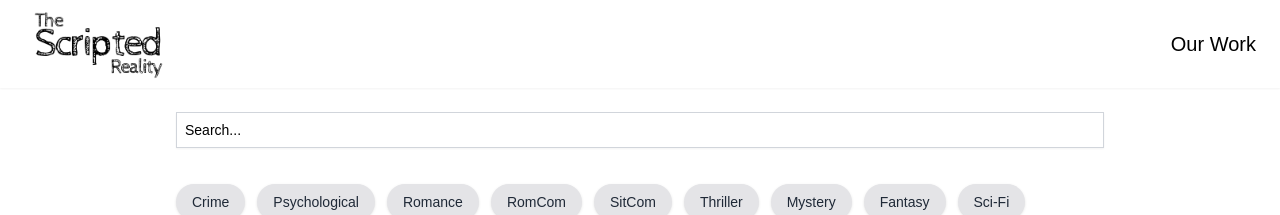
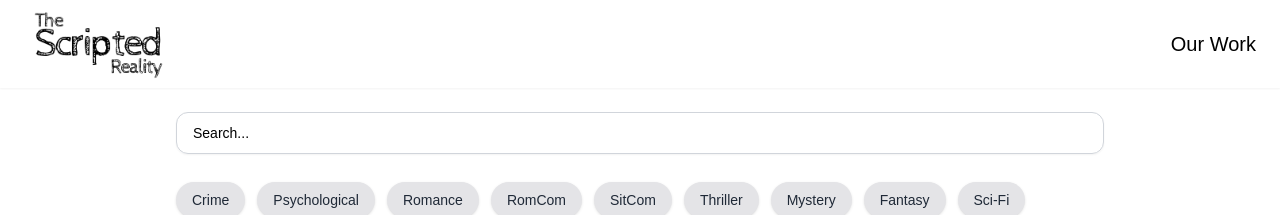
Before and after one commit to RRAJ644/the-scripted-reality, a Next.js app: page /scripts in a window 1280 px wide. Shown: the top 215 px of the page. Built offline with nearby package versions, Linux system fonts and the light colour scheme.

Commit message:
lodash added and optimized search

```diff
--- a/app/(app)/(scripts)/scripts/[genre]/page.tsx
+++ b/app/(app)/(scripts)/scripts/[genre]/page.tsx
@@ -1,5 +1,7 @@
 'use client'
 import ScreenplayGrid from '@/components/custom/ScreenplayGrid'
+import Search from '@/components/custom/Search'
+import useSearch from '@/hooks/useSearch'
 import { SCREEN_PLAYS } from '@/lib/constants'
 import { useParams } from 'next/navigation'
 import React from 'react'
@@ -213,12 +215,18 @@ const GenreInner = () => {
   const genre = params?.genre
   const genreStr = Array.isArray(genre) ? genre[0] : genre!
 
+  const { query, handleChange } = useSearch()
+
   const screenPlay = SCREEN_PLAYS.filter(
     (play) => genreStr?.toLowerCase() === play.genre.toLowerCase()
   )
 
-  const title = GENRE_DETAILS?.get(screenPlay[0].genre)?.title
-  const description = GENRE_DETAILS?.get(screenPlay[0].genre)?.description
+  const filteredScreenPlays = screenPlay.filter((play) =>
+    play.title.toLowerCase().includes(query.toLowerCase())
+  )
+
+  const title = GENRE_DETAILS?.get(screenPlay[0]?.genre)?.title
+  const description = GENRE_DETAILS?.get(screenPlay[0]?.genre)?.description
 
   return (
     <section className='w-full flex justify-center items-center flex-col gap-y-8 py-6 px-44 mt-6'>
@@ -231,7 +239,9 @@ const GenreInner = () => {
         </p>
       </div>
 
-      <ScreenplayGrid screenplays={screenPlay} />
+      <Search query={query} handleChange={handleChange} />
+
+      <ScreenplayGrid screenplays={filteredScreenPlays} />
     </section>
   )
 }
--- a/app/(app)/(scripts)/scripts/page.tsx
+++ b/app/(app)/(scripts)/scripts/page.tsx
@@ -1,44 +1,30 @@
 'use client'
-import { useState, useEffect, Suspense } from 'react'
-import { useSearchParams, useRouter } from 'next/navigation'
+import { Suspense } from 'react'
+import useSearch from '@/hooks/useSearch'
+import { useSearchParams } from 'next/navigation'
 import Filters from '@/components/custom/Filters'
 import ScreenplayGrid from '@/components/custom/ScreenplayGrid'
 import Search from '@/components/custom/Search'
 import { SCREEN_PLAYS } from '@/lib/constants'
 
 const ScriptsContent = () => {
-  const [query, setQuery] = useState('')
+  const { query, handleChange } = useSearch()
   const searchParams = useSearchParams()
-  const router = useRouter()
-
-  useEffect(() => {
-    const initialQuery = searchParams.get('query') || ''
-    setQuery(initialQuery)
-  }, [searchParams])
-
-  const handleChange = (e: React.ChangeEvent<HTMLInputElement>) => {
-    const newQuery = e.target.value
-    setQuery(newQuery)
-    const params = new URLSearchParams(searchParams)
-    if (newQuery) {
-      params.set('query', newQuery)
-    } else {
-      params.delete('query')
-    }
-    router.push(`?${params.toString()}`, { scroll: false })
-  }
-
   const selectedGenres = searchParams.get('genres')?.split(',') || []
 
-  const filteredScreenplays = selectedGenres.length
+  const filteredByGenre = selectedGenres.length
     ? SCREEN_PLAYS.filter((script) => selectedGenres.includes(script.genre))
     : SCREEN_PLAYS
 
+  const finalFilteredScreenplays = filteredByGenre.filter((script) =>
+    query ? script.title.toLowerCase().includes(query.toLowerCase()) : true
+  )
+
   return (
-    <section className='w-full flex justify-center items-center flex-col gap-y-9 py-6 px-44'>
+    <section className='w-full flex justify-center items-center flex-col gap-y-7 py-6 px-44'>
       <Search query={query} handleChange={handleChange} />
       <Filters />
-      <ScreenplayGrid screenplays={filteredScreenplays} />
+      <ScreenplayGrid screenplays={finalFilteredScreenplays} />
     </section>
   )
 }
--- a/components/custom/Search.tsx
+++ b/components/custom/Search.tsx
@@ -13,7 +13,7 @@ const Search = ({ query, handleChange }: SearchProps) => {
         placeholder='Search...'
         value={query}
         onChange={handleChange}
-        className='p-2 border border-gray-300 rounded-sm focus:outline-none focus:ring-2 focus:ring-blue-500'
+        className='py-5 pl-4 border border-gray-300 rounded-xl focus:outline-none focus:ring-2 focus:ring-blue-500'
       />
     </section>
   )
--- /dev/null
+++ b/hooks/useSearch.ts
@@ -0,0 +1,38 @@
+import { debounce } from 'lodash'
+import { usePathname, useRouter, useSearchParams } from 'next/navigation'
+import { useCallback, useEffect, useState } from 'react'
+
+const useSearch = (delay = 300) => {
+  const searchParams = useSearchParams()
+  const pathname = usePathname()
+  const router = useRouter()
+
+  const [query, setQuery] = useState(searchParams.get('query') || '')
+
+  useEffect(() => {
+    setQuery(searchParams.get('query') || '')
+  }, [searchParams])
+
+  const updatedSearchQuery = useCallback(
+    debounce((newQuery: string) => {
+      const params = new URLSearchParams(searchParams)
+      if (newQuery) {
+        params.set('query', newQuery)
+      } else {
+        params.delete('query')
+      }
+      router.push(`?${params.toString()}`, { scroll: false })
+    }, delay),
+    [searchParams, router]
+  )
+
+  const handleChange = (e: React.ChangeEvent<HTMLInputElement>) => {
+    const newQuery = e.target.value
+    setQuery(newQuery)
+    updatedSearchQuery(newQuery)
+  }
+
+  return { query, handleChange }
+}
+
+export default useSearch
--- a/package.json
+++ b/package.json
@@ -26,6 +26,7 @@
     "class-variance-authority": "^0.7.1",
     "clsx": "^2.1.1",
     "framer-motion": "^12.4.3",
+    "lodash": "^4.17.21",
     "lucide-react": "^0.475.0",
     "mongoose": "^8.10.1",
     "next": "^15.1.7",
```
Also changed, not shown: 1 other file (tests, documents, lock files or other folders).
